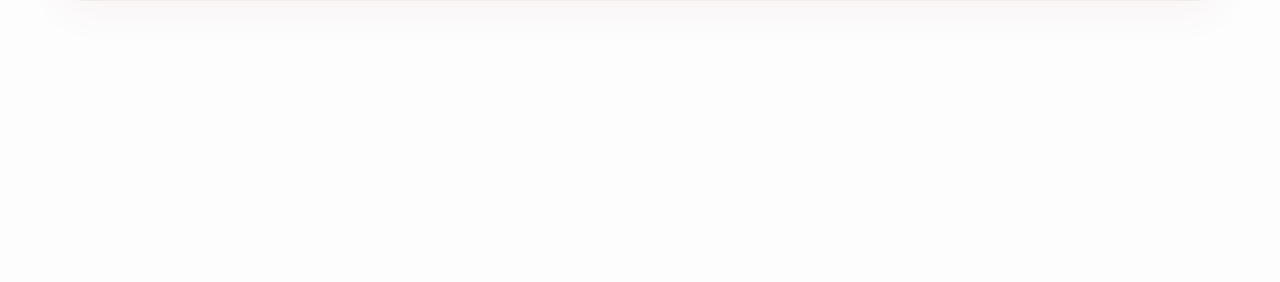
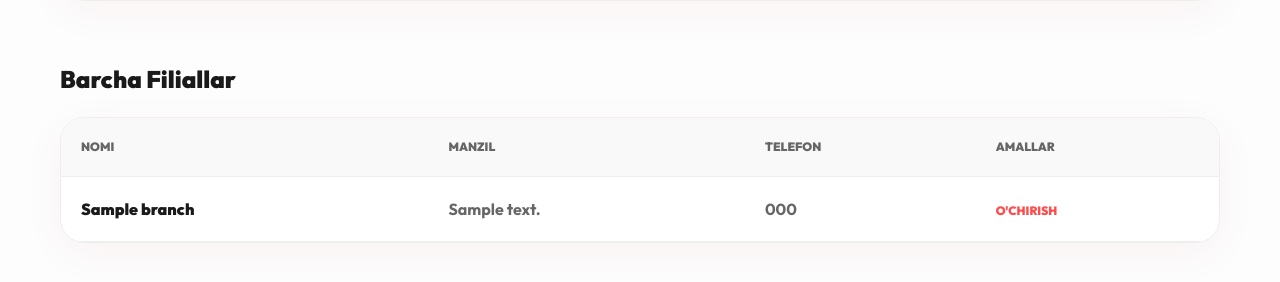
Before and after one commit to Ulugbek12-developer/markab1, a Django app: page /markab-master-panel-6969/ in a window 1280 px wide. Shown: the part 274-556 px from the top of the page. Run offline with Django 5.2, Linux system fonts and the light colour scheme; a user stored in the database is signed in; tables that the repository leaves empty hold one stand-in row (values such as "Sample post"); data that the repository does not hold is empty.

Commit message:
feat: add branch deletion functionality

```diff
--- a/phones/urls.py
+++ b/phones/urls.py
@@ -15,6 +15,7 @@ urlpatterns = [
     path('markab-master-panel-6969/', views.AdminDashboardView.as_view(), name='admin_dashboard'),
     path('markab-master-panel-6969/add/', views.StorePanelView.as_view(), name='admin_add'),
     path('markab-master-panel-6969/branch/add/', views.AdminBranchCreateView.as_view(), name='admin_branch_add'),
+    path('markab-master-panel-6969/branch/delete/<int:pk>/', views.AdminBranchDeleteView.as_view(), name='admin_branch_delete'),
     path('markab-master-panel-6969/delete/<int:pk>/', views.AdminDeleteView.as_view(), name='admin_delete'),
     path('installment-request/<int:pk>/', views.InstallmentRequestView.as_view(), name='installment_request'),
     path('toggle-booking/<int:pk>/', views.ToggleBookingView.as_view(), name='toggle_booking'),
--- a/phones/views.py
+++ b/phones/views.py
@@ -79,6 +79,10 @@ class AdminDashboardView(LoginRequiredMixin, UserPassesTestMixin, ListView):
     context_object_name = 'phones'
     def test_func(self): return self.request.user.is_staff
     def get_queryset(self): return Listing.objects.all().order_by('-created_at')
+    def get_context_data(self, **kwargs):
+        context = super().get_context_data(**kwargs)
+        context['branches'] = Branch.objects.all()
+        return context
 
 class SellView(LoginRequiredMixin, CreateView):
     model = Listing
@@ -221,3 +225,10 @@ class AdminBranchCreateView(LoginRequiredMixin, UserPassesTestMixin, CreateView)
     def form_valid(self, form):
         messages.success(self.request, "Filial muvaffaqiyatli qo'shildi!")
         return super().form_valid(form)
+
+class AdminBranchDeleteView(LoginRequiredMixin, UserPassesTestMixin, View):
+    def test_func(self): return self.request.user.is_staff
+    def get(self, request, pk):
+        get_object_or_404(Branch, pk=pk).delete()
+        messages.success(request, "Filial o'chirildi.")
+        return redirect('phones:admin_dashboard')
--- a/templates/phones/admin_dashboard.html
+++ b/templates/phones/admin_dashboard.html
@@ -48,5 +48,39 @@
             </tbody>
         </table>
     </div>
+
+    <!-- Filiallar Ro'yxati -->
+    <div style="display:flex; justify-content:space-between; align-items:center; margin-top:60px; margin-bottom:20px;">
+        <h2 style="font-size:24px; font-weight:900;">Barcha Filiallar</h2>
+    </div>
+
+    <div class="premium-card" style="padding:0; overflow:hidden;">
+        <table style="width:100%; border-collapse:collapse; text-align:left;">
+            <thead style="background:#F9F9F9; border-bottom:1px solid var(--border);">
+                <tr>
+                    <th style="padding:20px; font-size:12px; font-weight:900; color:var(--text-muted); text-transform:uppercase;">Nomi</th>
+                    <th style="padding:20px; font-size:12px; font-weight:900; color:var(--text-muted); text-transform:uppercase;">Manzil</th>
+                    <th style="padding:20px; font-size:12px; font-weight:900; color:var(--text-muted); text-transform:uppercase;">Telefon</th>
+                    <th style="padding:20px; font-size:12px; font-weight:900; color:var(--text-muted); text-transform:uppercase;">Amallar</th>
+                </tr>
+            </thead>
+            <tbody>
+                {% for branch in branches %}
+                <tr style="border-bottom:1px solid var(--border);">
+                    <td style="padding:20px; font-weight:900;">{{ branch.name }}</td>
+                    <td style="padding:20px; font-weight:700; color:var(--text-muted);">{{ branch.address }}</td>
+                    <td style="padding:20px; font-weight:700; color:var(--text-muted);">{{ branch.phone }}</td>
+                    <td style="padding:20px;">
+                        <a href="{% url 'phones:admin_branch_delete' branch.id %}" style="color:#FF4D4D; text-decoration:none; font-weight:900; font-size:12px;">O'CHIRISH</a>
+                    </td>
+                </tr>
+                {% empty %}
+                <tr>
+                    <td colspan="4" style="padding:20px; text-align:center; font-weight:700; color:var(--text-muted);">Hali filiallar qo'shilmagan</td>
+                </tr>
+                {% endfor %}
+            </tbody>
+        </table>
+    </div>
 </div>
 {% endblock %}
```
